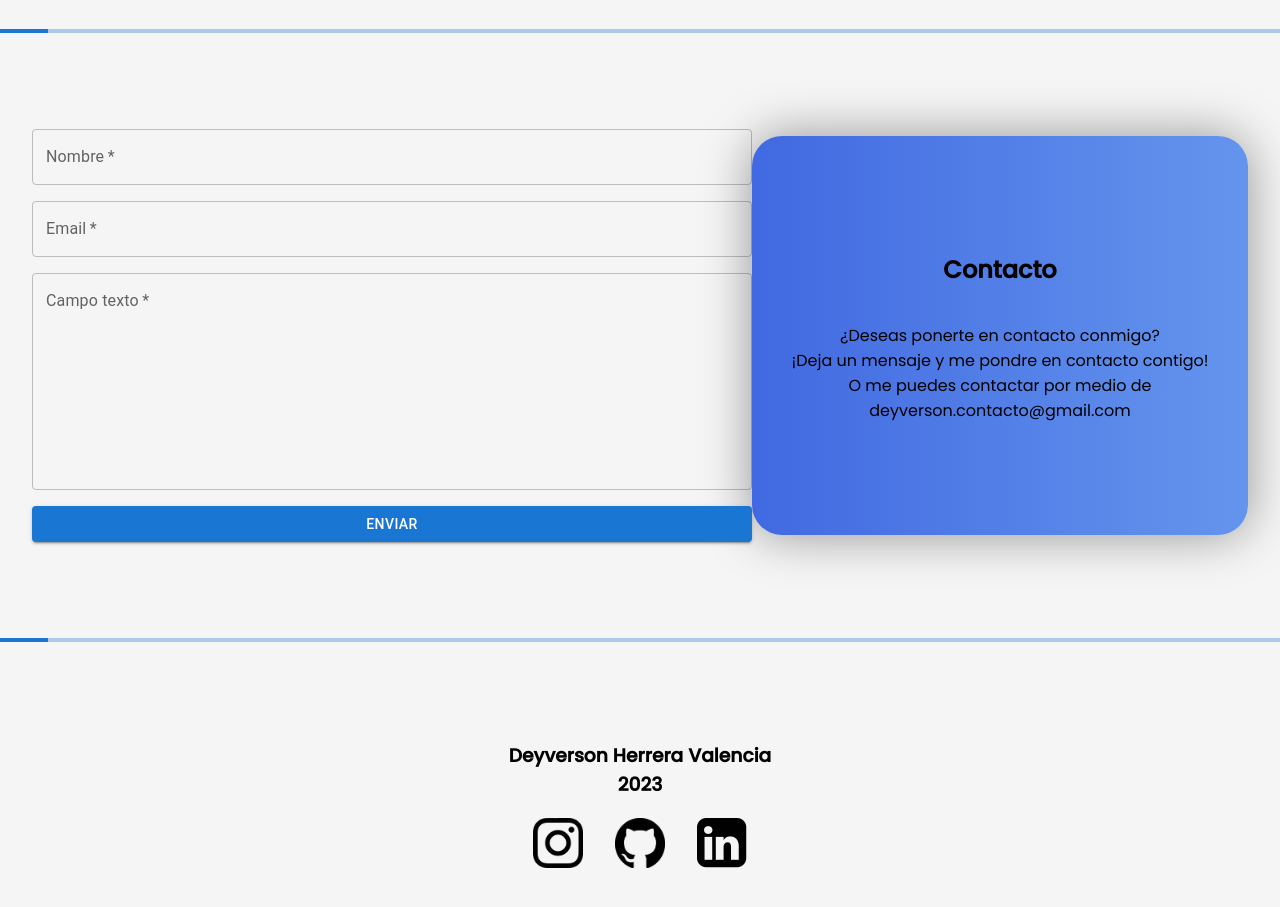
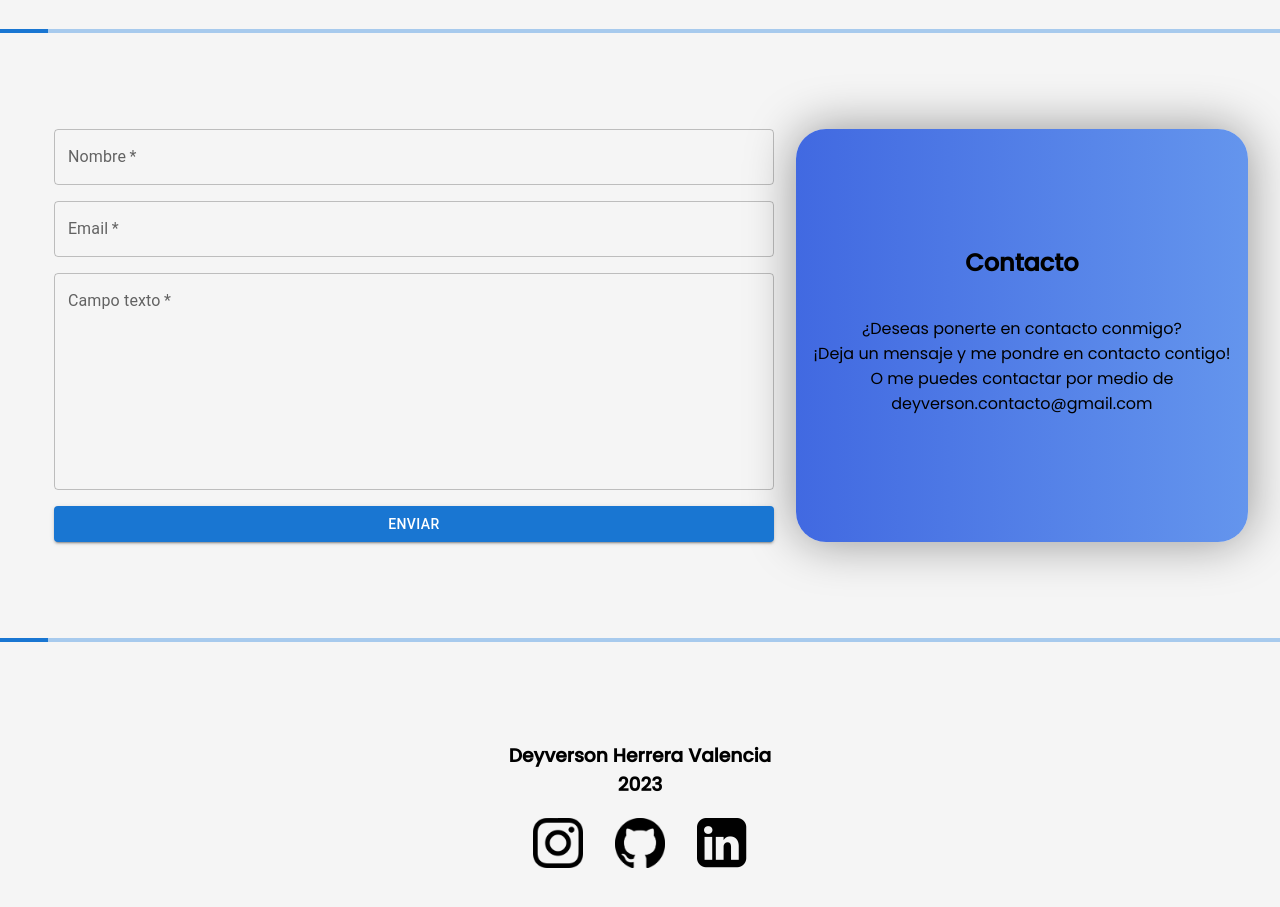
Before and after one commit to Deyverson1/portfolio-deyverson, a React (Create React App) app: page / in a window 1280 px wide. Shown: the part 3160-4067 px from the top of the page. Built offline with nearby package versions, Linux system fonts and the light colour scheme.

Commit message:
Bug form

```diff
--- a/src/components/Contact/Contact.jsx
+++ b/src/components/Contact/Contact.jsx
@@ -21,13 +21,11 @@ function Contact() {
 const Box = styled.section`
   display: flex;
   justify-content: space-around;
-  align-items: center;
+  // align-items: center;
   margin: 5rem 2rem;
   @media screen and (max-width: 425px) {
     flex-wrap: wrap-reverse;
     margin: 3rem 2rem;
-    max-width: 375px;
-    box-sizing: border-box;
   }
 
 `;
@@ -42,7 +40,7 @@ const Aclaracion = styled.div`
   padding-top: 0;
   box-shadow: 0px 0px 50px rgba(0, 0, 0, 0.4);
   @media screen and (max-width: 768px){
-    width: 70vh;
+    width: 60vh;
     margin-left: 1rem;
   }
   @media screen and (max-width: 425px){
--- a/src/components/Contact/index.js
+++ b/src/components/Contact/index.js
@@ -79,7 +79,7 @@ const FormSignUp = () => {
   };
 
   return (
-    <div>
+    <Div>
       {isSuccess ? (
         <div className="success-message" style={{ display: 'flex',  justifyContent:'center', alignItems:'center', backgroundColor: '#4169e1', color: 'white', padding: '10px', borderRadius: '4px' }}>¡Formulario enviado con éxito!</div>
       ) : (
@@ -126,10 +126,15 @@ const FormSignUp = () => {
           </Boton>
         </form>
       )}
-    </div>
+    </Div>
   );
 };
-
+const Div = styled.div`
+  width: 100%;
+  display: flex;
+  /* align-items: center; */
+  justify-content: center;
+`
 const CampoTexto = styled(TextField)`
   @media screen and (max-width: 425px){
   width: 287px;
```
